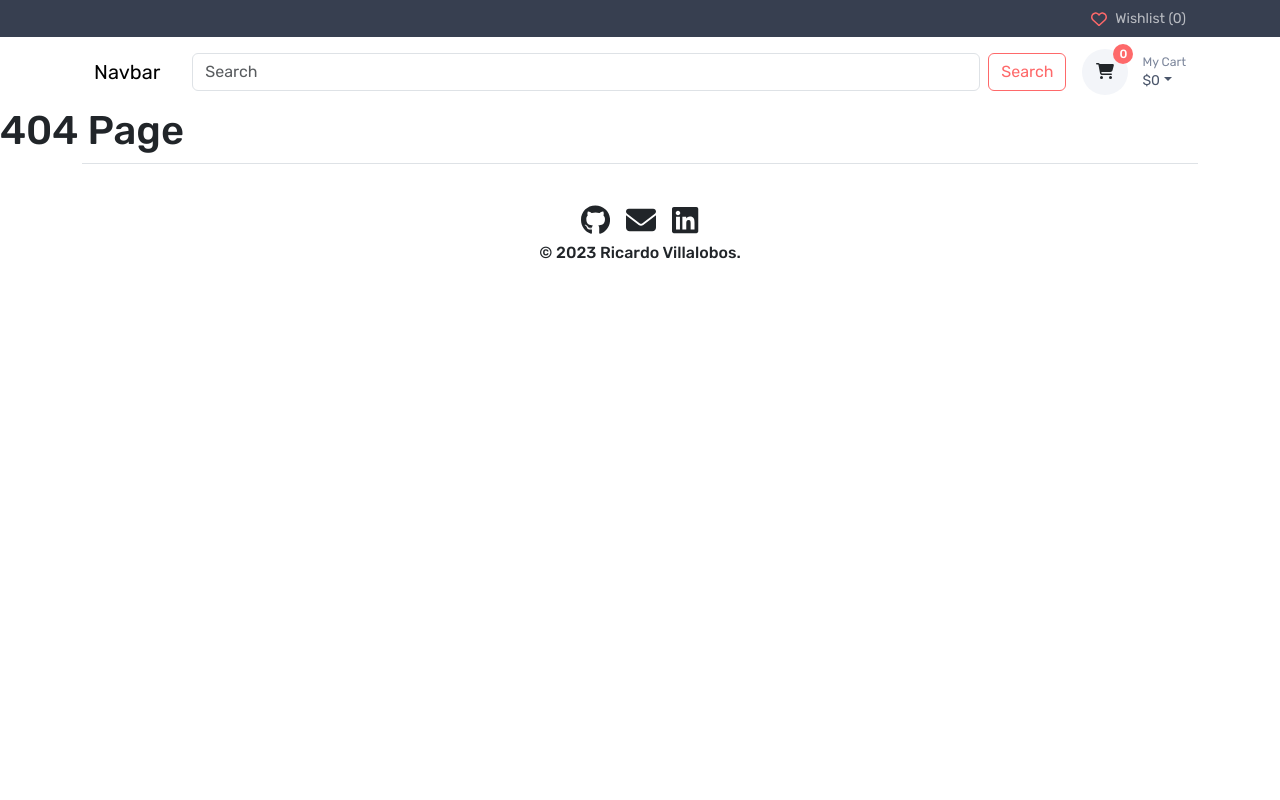
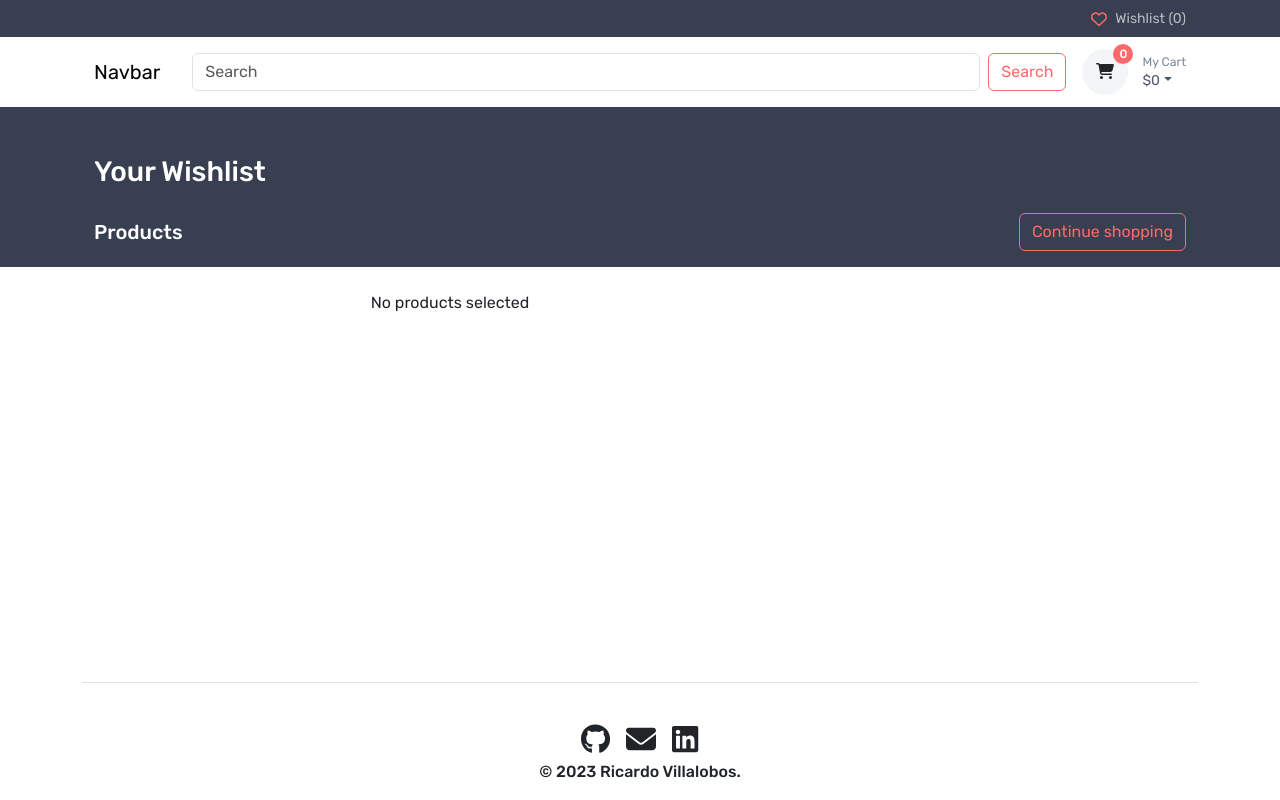
Before and after one commit to Ricardo-V-V/robots-store, a React (Create React App) app: page /wishlist in a window 1280 px wide. Before the commit this address had no page. Built offline with nearby package versions, Linux system fonts and the light colour scheme.

Commit message:
Complete cart page and wish page

```diff
--- a/src/AppRoutes.js
+++ b/src/AppRoutes.js
@@ -3,6 +3,7 @@ import HomePage from './pages/HomePage'
 import NotFoundPage from './pages/NotFoundPage'
 import DefaultLayout from './pages/DefaultLayout'
 import CartPage from './pages/CartPage'
+import WishPage from './pages/WishPage'
 
 export default function AppRoutes() {
 	return (
@@ -11,6 +12,7 @@ export default function AppRoutes() {
 				<Route path='/' element={<DefaultLayout />}>
 					<Route index element={<HomePage />} />
 					<Route path='/cart' element={<CartPage />} />
+					<Route path='/wishlist' element={<WishPage />} />
 					<Route path='*' element={<NotFoundPage />} />
 				</Route>
 			</Routes>
--- a/src/components/header/TopBar.js
+++ b/src/components/header/TopBar.js
@@ -1,3 +1,4 @@
+import { Link } from 'react-router-dom'
 import { useStore } from '../../context/StoreContext'
 import HeartIcon from '../icons/HeartIcon'
 
@@ -9,9 +10,9 @@ export default function TopBar() {
 				<div className='container-fluid d-flex justify-content-end py-2'>
 					<div className='topbar-wishlist'>
 						<HeartIcon color='primary' />
-						<a href='/robots' className='topbar-link'>
+						<Link to='/wishlist' className='topbar-link'>
 							Wishlist ({store.wishList?.length})
-						</a>
+						</Link>
 					</div>
 				</div>
 			</div>
--- a/src/components/productsList/ListItem.js
+++ b/src/components/productsList/ListItem.js
@@ -1,7 +1,8 @@
 import { Link } from 'react-router-dom'
 import ItemCounter from './ItemCounter'
+import RemoveBtn from './RemoveBtn'
 
-export default function ListItem({ product }) {
+export default function ListItem({ product, listType }) {
 	const { images, title, description, price } = product
 	return (
 		<div className='listItem border-bottom pt-3 pb-4 w-100'>
@@ -22,10 +23,14 @@ export default function ListItem({ product }) {
 				<p className='listItem-description'>{description}</p>
 				<p className='text-accent mb-0'>${price}</p>
 			</div>
-			<div className='cart-counter-box'>
-				<p className='cart-counter-title'>Quantity</p>
-				<ItemCounter product={product} />
-			</div>
+			{listType === 'WISHLIST' ? (
+				<RemoveBtn product={product} />
+			) : (
+				<div className='cart-counter-box'>
+					<p className='cart-counter-title'>Quantity</p>
+					<ItemCounter product={product} />
+				</div>
+			)}
 		</div>
 	)
 }
--- /dev/null
+++ b/src/components/productsList/RemoveBtn.js
@@ -0,0 +1,20 @@
+import { useStoreDispatch, useStore } from '../../context/StoreContext'
+import { updateWishList } from '../../actions/actions'
+
+export default function RemoveBtn({ product }) {
+	const store = useStore()
+	const dispatch = useStoreDispatch()
+	const handleRemove = () => {
+		updateWishList(product, dispatch, store.productsList, store.wishList)
+	}
+
+	return (
+		<button
+			type='button'
+			className='btn btn-outline-primary'
+			onClick={handleRemove}
+		>
+			Remove
+		</button>
+	)
+}
--- a/src/components/productsList/index.js
+++ b/src/components/productsList/index.js
@@ -1,9 +1,9 @@
 import ListItem from './ListItem'
 import './styles.scss'
 
-export default function ProductsList({ list }) {
+export default function ProductsList({ list, listType }) {
 	const itemsList = list.map(product => (
-		<ListItem product={{ ...product }} key={product.id} />
+		<ListItem product={{ ...product }} key={product.id} listType={listType} />
 	))
 
 	return (
--- a/src/components/productsList/styles.scss
+++ b/src/components/productsList/styles.scss
@@ -3,6 +3,7 @@
 .listItem {
 	display: flex;
 	flex-direction: column;
+	align-items: flex-start;
 	gap: 1rem;
 	@include a.breakpoint(sm) {
 		flex-direction: row;
--- a/src/pages/CartPage.js
+++ b/src/pages/CartPage.js
@@ -1,3 +1,4 @@
+import { Link } from 'react-router-dom'
 import PageTitle from '../components/pageTitle/PageTitle'
 import ProductsList from '../components/productsList'
 import { useStore } from '../context/StoreContext'
@@ -12,6 +13,17 @@ export default function CartPage() {
 					<div className='col-lg-8'>
 						<ProductsList list={store.shoppingCart} />
 					</div>
+					<div className='col-lg-4'>
+						<div className='checkout-box shadow-lg rounded-3 p-4 my-4 text-center'>
+							<h3 className='h5'>Subtotal</h3>
+							<h4 className='fw-normal border-bottom pb-3 mb-4'>
+								${store.totalPrice}
+							</h4>
+							<Link to='/' className='btn btn-primary w-100'>
+								Proceed to Checkout
+							</Link>
+						</div>
+					</div>
 				</div>
 			</div>
 		</section>
--- /dev/null
+++ b/src/pages/WishPage.js
@@ -0,0 +1,19 @@
+import PageTitle from '../components/pageTitle/PageTitle'
+import ProductsList from '../components/productsList'
+import { useStore } from '../context/StoreContext'
+
+export default function WishPage() {
+	const store = useStore()
+	return (
+		<section>
+			<PageTitle title='Your Wishlist' />
+			<div className='container'>
+				<div className='row'>
+					<div className='col-lg-8'>
+						<ProductsList list={store.wishList} listType='WISHLIST' />
+					</div>
+				</div>
+			</div>
+		</section>
+	)
+}
```
